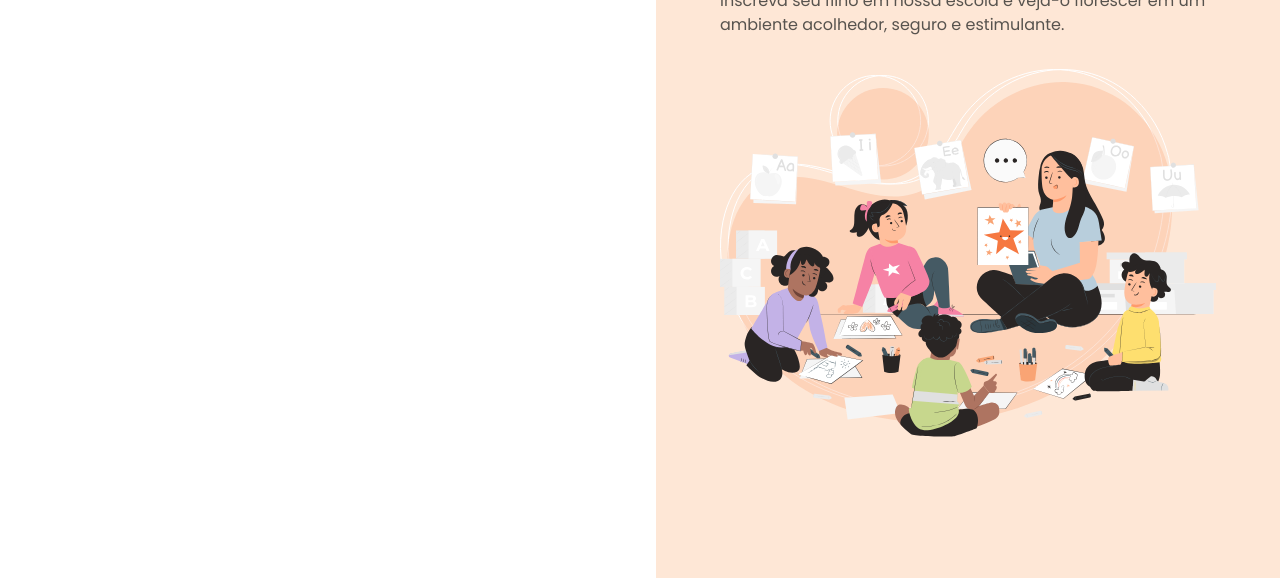
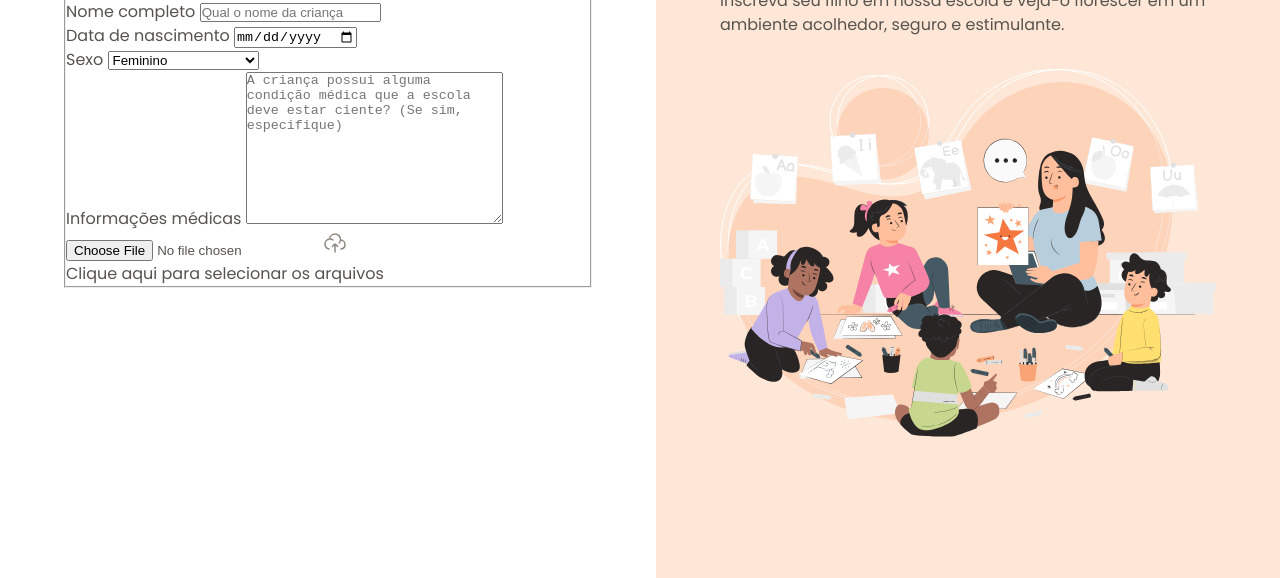
Before and after one commit to MatheusADC/Enrollment-Form, a plain HTML site: page index.html in a window 1280 px wide. Shown: the part 222-800 px from the top of the page. Drawn offline with Linux system fonts and the light colour scheme.

Commit message:
Add: Initial form

```diff
--- a/index.html
+++ b/index.html
@@ -23,8 +23,39 @@
                 </div>
                 <h1>Formulário de matrícula</h1>
                 <p>
-                    Preencha os dados abaixo para matricular seu filho na escola de educação infantil Estrelas do Amanhã.
+                    Preencha os dados abaixo para matricular seu filho na escola de educação infantil Estrelas do
+                    Amanhã.
                 </p>
+                <form method="post" enctype="multipart/form-data">
+                    <fieldset class="child-info">
+                        <legend>Informações da criança</legend>
+                        <div class="input-wrapper">
+                            <label for="fullname">Nome completo</label>
+                            <input id="fullname" name="fullname" type="text" placeholder="Qual o nome da criança">
+                        </div>
+                        <div class="input-wrapper">
+                            <label for="birth">Data de nascimento</label>
+                            <input id="birth" name="birth" type="date" lang="pt-BR">
+                        </div>
+                        <div class="select-wrapper">
+                            <label for="gender">Sexo</label>
+                            <select name="gender" id="gender">
+                                <option value="female">Feminino</option>
+                                <option value="male">Masculino</option>
+                                <option value="na">Prefiro não responder</option>
+                            </select>
+                        </div>
+                        <div class="textarea-wrapper">
+                            <label for="medical-info">Informações médicas</label>
+                            <textarea name="medical-info" id="medical-info" cols="30" rows="10" placeholder="A criança possui alguma condição médica que a escola deve estar ciente? (Se sim, especifique)"></textarea>
+                        </div>
+                        <div class="droparea-wrapper">
+                            <input type="file" id="birth-file" name="birth-file">
+                            <img src="assets/icons/cloud-upload.svg" alt="">
+                            <p>Clique aqui para selecionar os arquivos</p>
+                        </div>
+                    </fieldset>
+                </form>
             </div>
         </main>
         <aside>
@@ -39,7 +70,8 @@
                         conta
                     </h2>
                     <p>
-                        Inscreva seu filho em nossa escola e veja-o florescer em um ambiente acolhedor, seguro e estimulante.
+                        Inscreva seu filho em nossa escola e veja-o florescer em um ambiente acolhedor, seguro e
+                        estimulante.
                     </p>
                 </header>
                 <img src="assets/Illustration.svg" alt="Ilustração de uma professora com crianças prestando atenção">
```
